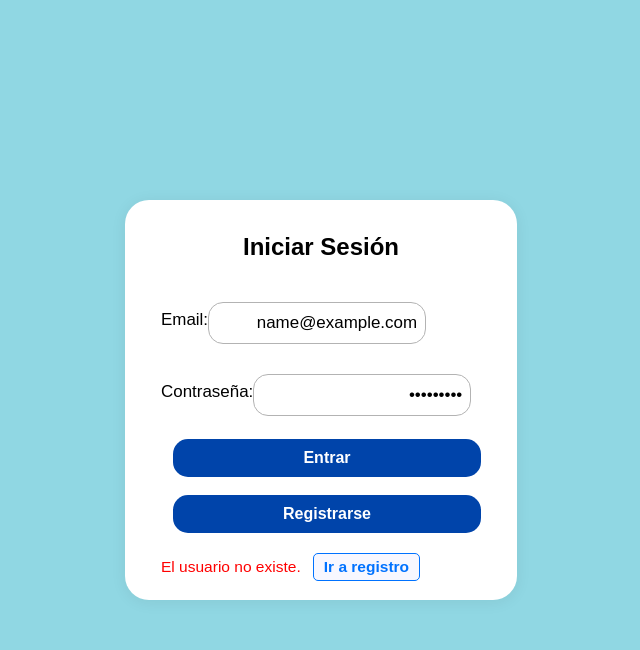
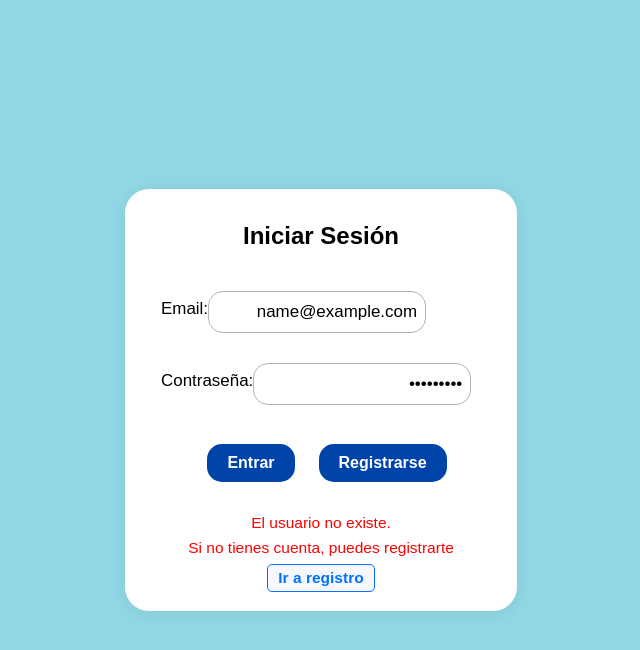
Before and after one commit to nestorguerram/react1, a React (Create React App) app: page / in a window 1280 px wide. Both pictures are taken after typing "name@example.com", "Sample123" into the empty fields and a click on the button "Entrar". Shown: the top 650 px of the page, without its empty margins (319-959 px from the left). Built offline with nearby package versions, Linux system fonts and the light colour scheme.

Commit message:
errores correjidos

```diff
--- a/src/App.js
+++ b/src/App.js
@@ -1,28 +1,24 @@
-import RegisterForm from './RegisterForm';
 import React from "react";
 import { BrowserRouter, Routes, Route } from "react-router-dom";
-import Home from "./LoginForm";
+
+import RegisterForm from "./RegisterForm";
 import LoginForm from "./LoginForm";
-
-import Dashboard from "./Home"; // <-- agrega esto arriba
-
-
-
-
-
+import Home from "./Home";
+import Dashboard from "./Dashboard";
 
 function App() {
   return (
     <BrowserRouter>
       <Routes>
-        <Route path="/" element={<Home />} />           {/* Página de inicio */}
-        <Route path="/register" element={<RegisterForm />} /> {/* Página de registro */}
+        {/* Mostrar LoginForm en la ruta raíz '/' */}
+        <Route path="/" element={<LoginForm />} />
+
+        {/* Definir ruta con mayúscula Dashboard */}
+        <Route path="/dashboard" element={<Dashboard />} />
+
+        <Route path="/register" element={<RegisterForm />} />
         <Route path="/login" element={<LoginForm />} />
-        <Route path="/dashboard" element={<Dashboard />} />
-        //<Route path="/home" element={<Home />} />
-
-
-
+        <Route path="/home" element={<Home />} />
       </Routes>
     </BrowserRouter>
   );
--- a/src/Dashboard.jsx
+++ b/src/Dashboard.jsx
@@ -22,7 +22,7 @@ function Dashboard() {
       <h2>¡Bienvenido, {user}!</h2>
       <p>Has iniciado sesión correctamente.</p>
       <button
-        onClick={() => navigate("/")}
+        onClick={() => navigate("/home")}
         style={{
           marginTop: 18,
           padding: "10px 28px",
--- a/src/LoginForm.jsx
+++ b/src/LoginForm.jsx
@@ -1,55 +1,38 @@
 // src/LoginForm.jsx
 import React, { useState } from "react";
 import { useNavigate } from "react-router-dom";
-
 import "./App.css";
-
 
 function LoginForm() {
   const [user, setUser] = useState("");
   const [pass, setPass] = useState("");
   const [error, setError] = useState("");
 
-
   const navigate = useNavigate();
 
   const handleSubmit = (e) => {
     e.preventDefault();
 
-    // Lee los usuarios registrados del localStorage (devuelve [] si no hay ninguno)
-    //const usuarios = JSON.parse(localStorage.getItem("usuarios") || "[]");
-    //const usuario = usuarios.find(u => u.user === user);
-
-    const usuarios = JSON.parse(localStorage.getItem("usuarios") || "[]");
-    const usuario = usuarios.find(u => u.user === user); // email
-
-
-
-
-
     if (!user || !pass) {
       setError("Ambos campos son obligatorios.");
       return;
     }
+
+    const usuarios = JSON.parse(localStorage.getItem("usuarios") || "[]");
+    const usuario = usuarios.find((u) => u.user === user);
+
     if (!usuario) {
       setError("El usuario no existe.");
       return;
     }
+
     if (usuario.password !== pass) {
       setError("Contraseña incorrecta.");
       return;
     }
 
-
-
-
-
-
-
-    // hasta aqui el login es exitoso
     setError("");
     localStorage.setItem("nombreUsuario", usuario.nombre + " " + usuario.apellido);
-
     navigate("/dashboard", { state: { user } });
   };
 
@@ -57,21 +40,19 @@ function LoginForm() {
     <div className="login-container">
       <form className="login-form" onSubmit={handleSubmit}>
         <h2 style={{ textAlign: "center", marginBottom: 16 }}>Iniciar Sesión</h2>
-        {/* Email */}
+
         <label>
           Email:
           <input
             type="text"
             value={user}
             onChange={(e) => setUser(e.target.value)}
-
-
             autoComplete="off"
+            placeholder="Ingrese su usuario formato ejemplo@email.com"
             className={error && !user ? "input-error" : ""}
-            placeholder="Ingrese su usuario formato ejemplo@email.com"
           />
         </label>
-        {/* Contraseña*/}
+
         <div className="input-row">
           <label style={{ flex: 1 }}>
             Contraseña:
@@ -79,47 +60,47 @@ function LoginForm() {
               type="password"
               value={pass}
               onChange={(e) => setPass(e.target.value)}
-
+              placeholder="Ingrese su contraseña"
               className={error && !pass ? "input-error" : ""}
-              placeholder="Ingrese su contraseña"
             />
           </label>
-
-
-
         </div>
 
+        <div style={{ display: "flex", justifyContent: "center", gap: "12px", marginTop: "16px" }}>
           <button type="submit">Entrar</button>
-            <button
-              type="button"
-              onClick={() => navigate("/register")}
-              style={{ marginLeft: 12 }}
-            >
+          <button type="button" onClick={() => navigate("/register")}>
             Registrarse
           </button>
+        </div>
 
         {error && (
-              <span className="error">
-              {error}
+          <div className="error" style={{ textAlign: "center", marginTop: 14 }}>
+            <div>{error}</div>
             {error === "El usuario no existe." && (
+              <>
+                <div style={{ marginTop: 7 }}>Si no tienes cuenta, puedes registrarte</div>
                 <button
                   type="button"
                   onClick={() => navigate("/register")}
                   style={{
-                    marginLeft: 12,
+                    marginTop: 7,
                     padding: "4px 10px",
                     borderRadius: "5px",
                     border: "1px solid #0072ff",
                     background: "#f7f7ff",
                     color: "#0072ff",
                     fontWeight: "bold",
-                    cursor: "pointer"
+                    cursor: "pointer",
+                    display: "block",
+                    marginLeft: "auto",
+                    marginRight: "auto",
                   }}
                 >
                   Ir a registro
                 </button>
+              </>
             )}
-          </span>
+          </div>
         )}
       </form>
     </div>
--- a/src/RegisterForm.jsx
+++ b/src/RegisterForm.jsx
@@ -67,6 +67,13 @@ function RegisterForm() {
   const handleSubmit = (e) => {
     e.preventDefault();
     setFueEnviado(true);
+
+    const nombreCompleto = form.nombre + " " + form.apellido;  // Construir nombre completo
+
+    localStorage.setItem("nombreUsuario", nombreCompleto);     // Guardar en localStorage
+
+    navigate("/home", { state: { nombre: nombreCompleto } }); // Navegar pasando nombre completo
+
 
     // Validar campos
     const nuevosErrores = {};
```
Also changed, not shown: src/Component.jsx (deleted, +0 -10 lines), src/setupTests.js (deleted, +0 -5 lines), 1 other file (tests, documents, lock files or other folders). Lines whose indentation alone changed are shown as unchanged.
